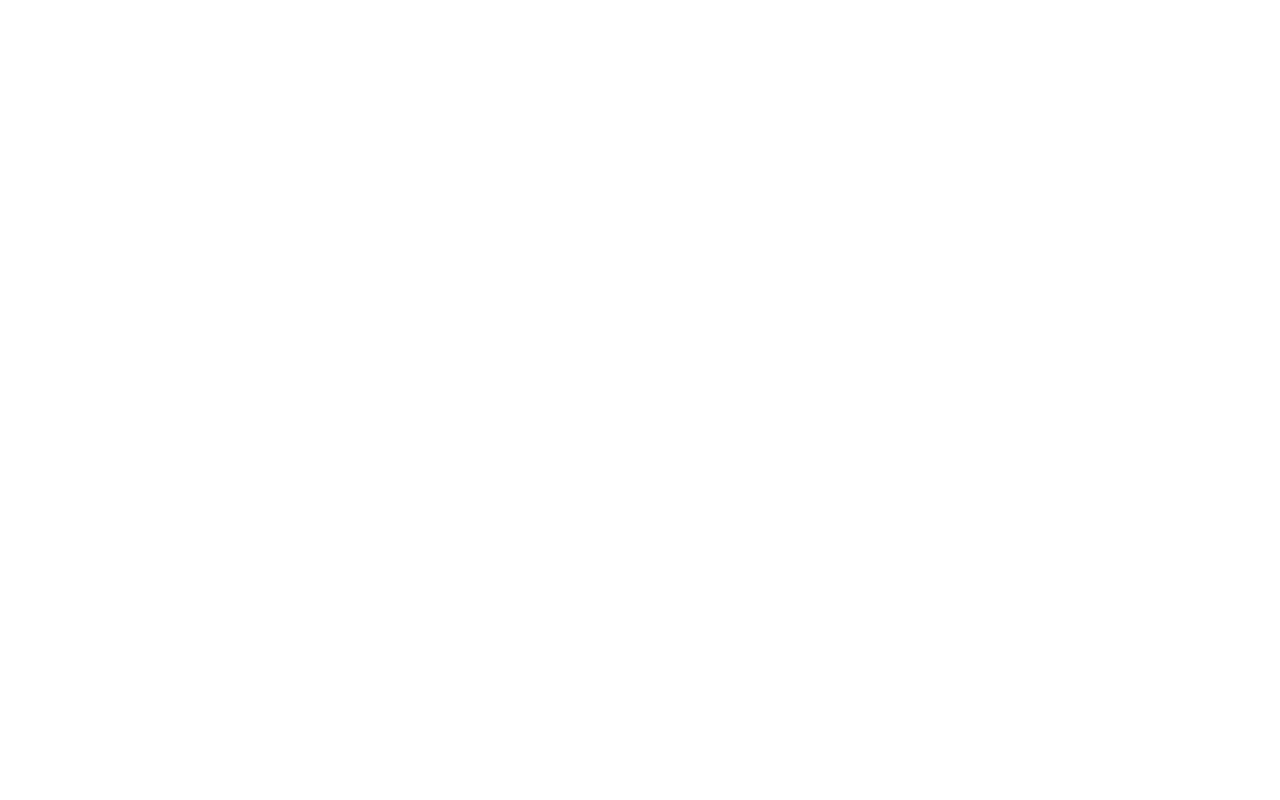
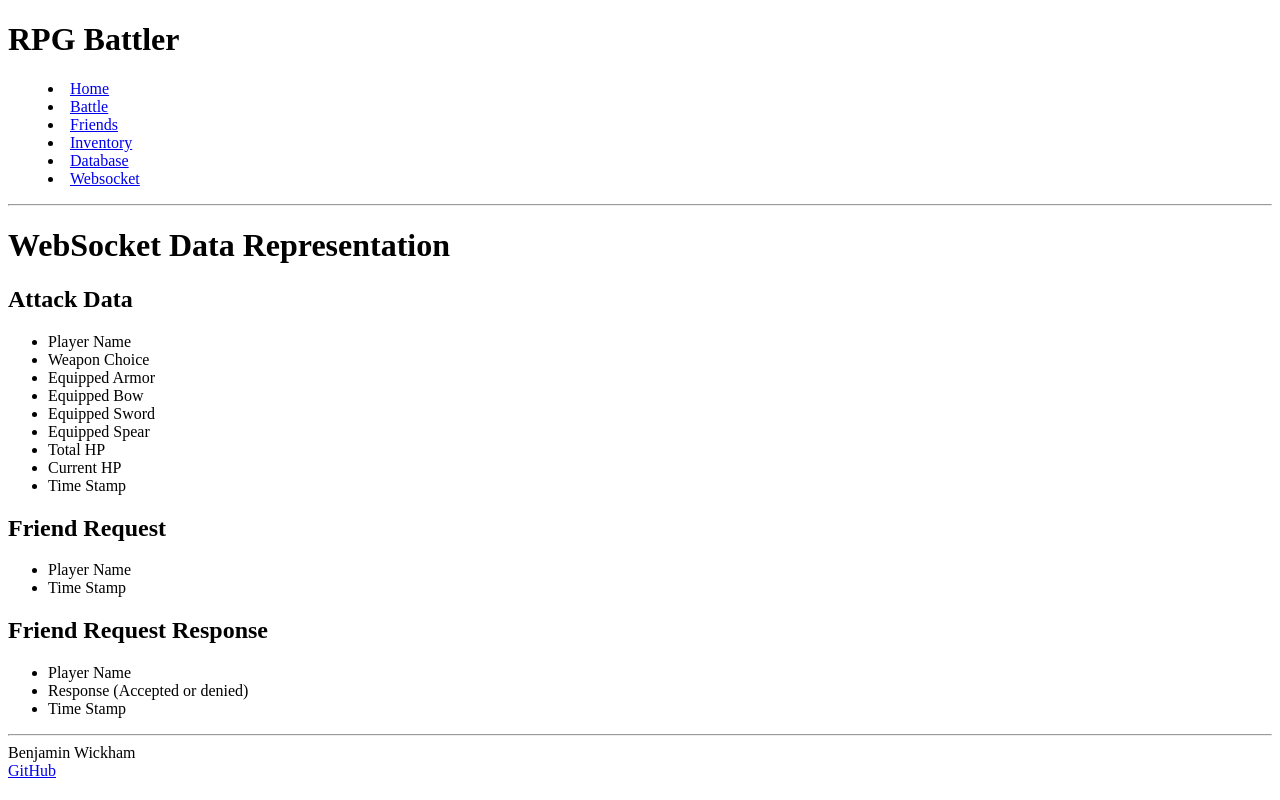
Before and after one commit to benhamin36/startup, a plain HTML site: page websocket.html in a window 1280 px wide. Drawn offline with Linux system fonts and the light colour scheme.

Commit message:
Add websocket data

```diff
--- a/websocket.html
+++ b/websocket.html
@@ -0,0 +1,68 @@
+<!DOCTYPE html>
+<html lang="en">
+  <head>
+    <meta charset="UTF-8" />
+    <!-- Tell browsers not to scale the viewport automatically -->
+    <meta name="viewport" content="width=device-width, initial-scale=1.0" />
+    <title>RPG Battler HTML</title>
+  </head>
+  <body>
+    <!-- Use header, main, and footer elements to give semantic structure -->
+    <header>
+      <h1>RPG Battler</h1>
+
+      <!-- Navigation elements -->
+      <nav>
+        <!-- Menu is a semantic alternative to <ul> that represents an interaction -->
+        <menu>
+          <li><a href="index.html">Home</a></li>
+          <li><a href="battle.html">Battle</a></li>
+          <li><a href="friends.html">Friends</a></li>
+          <li><a href="inventory.html">Inventory</a></li>
+          <li><a href="database.html">Database</a></li>
+          <li><a href="websocket.html">Websocket</a></li>
+        </menu>
+      </nav>
+
+      <!-- Since we don't have the ability to style we use old style HTML to give some visual formatting -->
+      <hr />
+    </header>
+
+    <main>
+      <h1>WebSocket Data Representation</h1>
+
+      <h2>Attack Data</h2>
+      <ul>
+        <li>Player Name</li>
+        <li>Weapon Choice</li>
+        <li>Equipped Armor</li>
+        <li>Equipped Bow</li>
+        <li>Equipped Sword</li>
+        <li>Equipped Spear</li>
+        <li>Total HP</li>
+        <li>Current HP</li>
+        <li>Time Stamp</li>
+      </ul>
+
+      <h2>Friend Request</h2>
+      <ul>
+        <li>Player Name</li>
+        <li>Time Stamp</li>
+      </ul>
+
+      <h2>Friend Request Response</h2>
+      <ul>
+        <li>Player Name</li>
+        <li>Response (Accepted or denied)</li>
+        <li>Time Stamp</li>
+      </ul>
+    </main>
+
+    <footer>
+      <hr />
+      <span class="text-reset">Benjamin Wickham</span>
+      <br />
+      <a href="https://github.com/benhamin36/startup.git">GitHub</a>
+    </footer>
+  </body>
+</html>
```
Also changed, not shown: battle.html (+1 -0 lines), database.html (+1 -0 lines), friends.html (+1 -0 lines), index.html (+1 -0 lines), inventory.html (+1 -0 lines).
